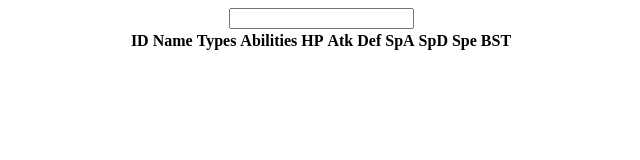
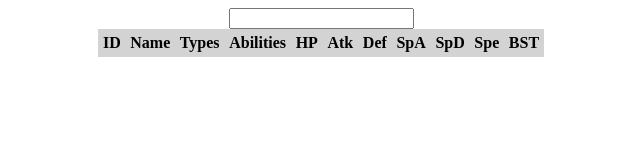
Before and after one commit to ydarissep/inclement-emerald-pokedex, a plain HTML site: page index.html in a window 1280 px wide. Shown: the whole page, without its empty margins (319-959 px from the left). Drawn offline with Linux system fonts and the light colour scheme; no server answers.

Commit message:
Update style.css

```diff
--- a/style.css
+++ b/style.css
@@ -1,6 +1,8 @@
 table, th, td {
 	text-align: center;
 	margin:  auto;
+	padding: 0.3em;
+	border-collapse: collapse;
 }
 th {
 	font-size: 1em;
@@ -22,9 +24,9 @@ input {
 
 
 
-
-.th-sort-asc {
-  cursor: pointer;
+th {
+	background-color: #d3d3d3;
+	cursor: pointer;
 }
 
 .th-sort-asc::after {
```
